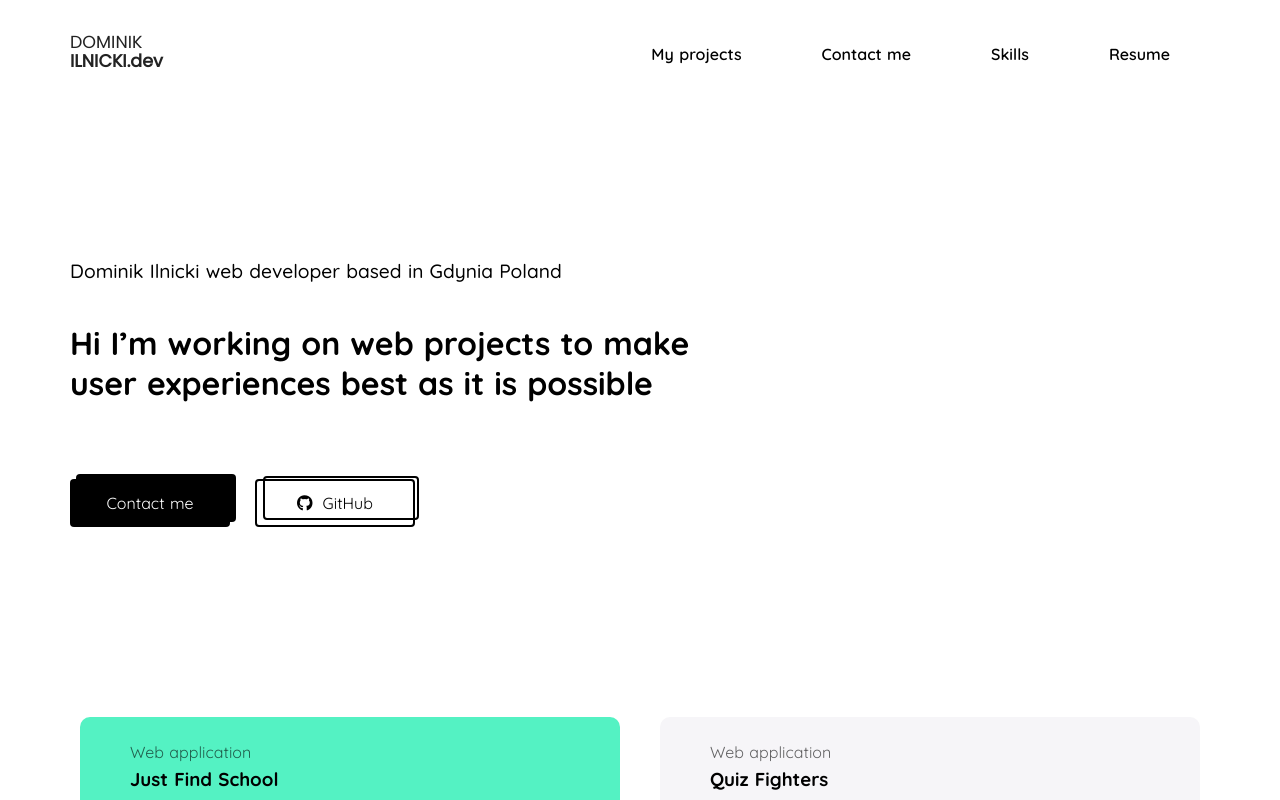
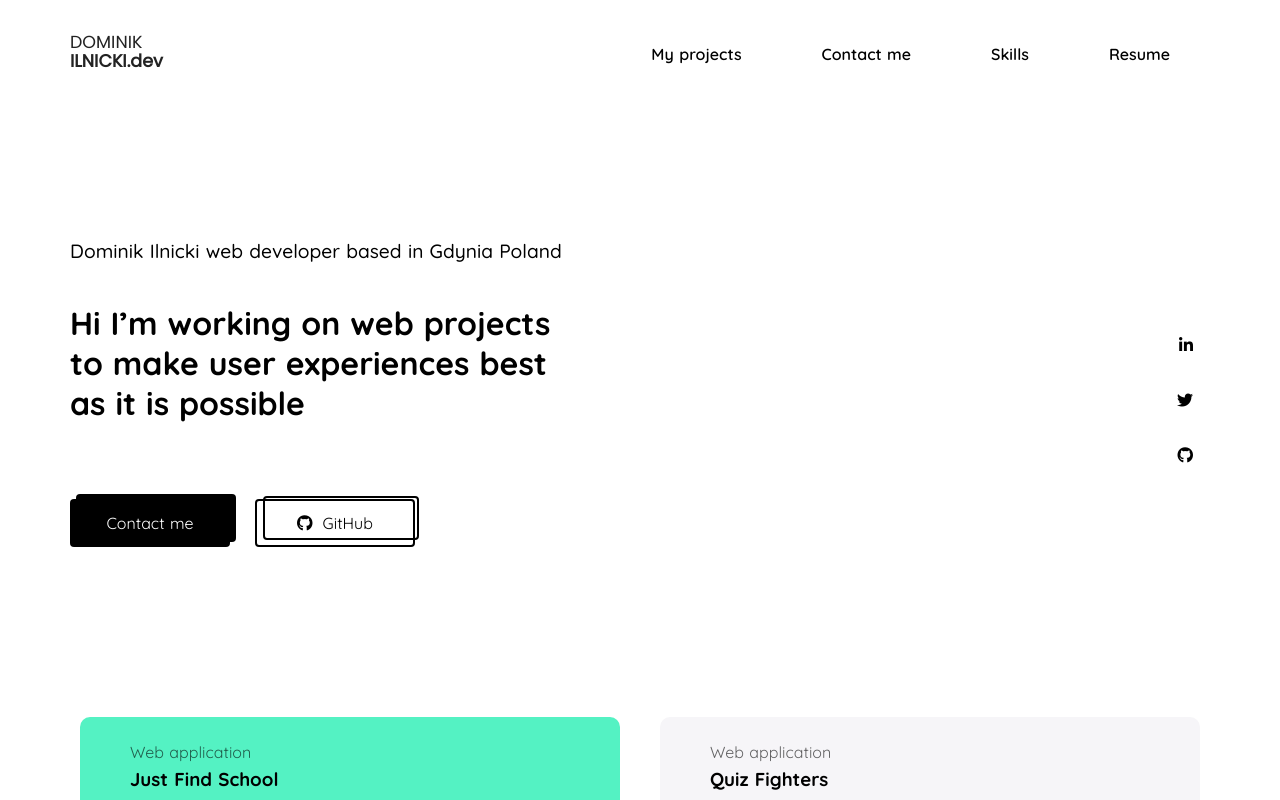
Before and after one commit to Ilnicki010/portfolioV2, a Nuxt app: page / in a window 1280 px wide. Shown: the top 800 px of the page. Built offline with nearby package versions, Linux system fonts and the light colour scheme.

Commit message:
social media menu

```diff
--- /dev/null
+++ b/components/socialMenu.vue
@@ -0,0 +1,62 @@
+<template>
+  <nav class="socialMenuWrapper">
+    <ul>
+      <li>
+        <a href="https://www.linkedin.com/in/dominik-ilnicki/" target="_blank">
+          <i class="fab fa-linkedin-in"></i>
+        </a>
+      </li>
+      <li>
+        <a href="https://twitter.com/DominikIlnicki" target="_blank">
+          <i class="fab fa-twitter"></i>
+        </a>
+      </li>
+      <li>
+        <a href="https://github.com/Ilnicki010" target="_blank">
+          <i class="fab fa-github"></i>
+        </a>
+      </li>
+    </ul>
+  </nav>
+</template>
+
+<script>
+export default {}
+</script>
+
+<style lang="scss" scoped>
+.socialMenuWrapper {
+  position: relative;
+  display: flex;
+  justify-content: flex-end;
+  align-items: center;
+  width: 100%;
+  ul {
+    flex: 1;
+    display: flex;
+    flex-direction: column;
+    align-items: flex-end;
+    padding: 0 10px;
+    li {
+      flex: 1;
+      margin-top: 25px;
+      a i {
+        padding: 7px;
+        border-radius: 5px;
+        transition: border-radius 0.2s ease-out, background-color 0.5s ease-out;
+        &:hover {
+          background: #baf2bb;
+          border-radius: 100%;
+        }
+      }
+    }
+  }
+}
+@media screen and (max-width: 720px) {
+  .socialMenuWrapper {
+    ul {
+      flex-direction: row;
+    }
+  }
+}
+</style>
--- a/pages/index.vue
+++ b/pages/index.vue
@@ -8,9 +8,7 @@
           possible
         </h2>
         <div class="cta-section__content__buttons">
-          <nuxt-link to="/contact" class="button button--primary"
-            >Contact me</nuxt-link
-          >
+          <nuxt-link to="/contact" class="button button--primary">Contact me</nuxt-link>
           <a
             href="https://github.com/Ilnicki010"
             target="_blank"
@@ -24,12 +22,9 @@
       <img src="@/assets/patter.svg" class="pattern" alt="decoral pattern" />
       <img src="@/assets/patter.svg" class="pattern" alt="decoral pattern" />
     </header>
+    <social-menu class="social-menu" />
     <main class="projects-wrapper">
-      <project-block
-        v-for="project in myProjects"
-        :key="project.nameID"
-        :project="project"
-      />
+      <project-block v-for="project in myProjects" :key="project.nameID" :project="project" />
     </main>
   </div>
 </template>
@@ -37,9 +32,10 @@
 <script>
 import myProjects from '@/static/projects.json'
 import projectBlock from '@/components/projectBlock'
+import socialMenu from '@/components/socialMenu'
 export default {
   transition: 'default',
-  components: { projectBlock },
+  components: { projectBlock, socialMenu },
   data() {
     return {
       myProjects
@@ -52,14 +48,20 @@ export default {
 .mainWrapper {
   display: grid;
   grid-template-rows: 75vh 1fr;
-  grid-template-columns: 1fr 1fr;
+  grid-template-columns: 3fr 1fr;
   grid-row-gap: 30px;
   overflow-x: hidden;
   position: relative;
 }
+.social-menu {
+  grid-column-start: 2;
+  grid-column-end: 2;
+  grid-row-start: 1;
+  grid-row-end: 1;
+}
 .cta-section {
   grid-column-start: 1;
-  grid-column-end: 4;
+  grid-column-end: 1;
   grid-row-start: 1;
   grid-row-end: 1;
   display: flex;
@@ -122,7 +124,24 @@ export default {
   margin-bottom: 30px;
 }
 @media screen and (max-width: 720px) {
+  .mainWrapper {
+    grid-template-rows: 20px 65vh 1fr;
+    grid-template-columns: 3fr 1fr;
+    grid-gap: 10px;
+  }
+  .social-menu {
+    grid-column-start: 1;
+    grid-column-end: 4;
+    grid-row-start: 1;
+    grid-row-end: 1;
+    align-items: flex-start;
+    display: none;
+  }
   .cta-section {
+    grid-column-start: 1;
+    grid-column-end: 4;
+    grid-row-start: 2;
+    grid-row-end: 2;
     .cta-section__navbar {
       ul {
         flex-direction: column;
@@ -148,6 +167,9 @@ export default {
   .projects-wrapper {
     grid-gap: 40px;
     grid-template-columns: auto;
+    grid-column-start: 1;
+    grid-row-start: 3;
+    grid-row-end: 3;
   }
 }
 .button--github {
```
